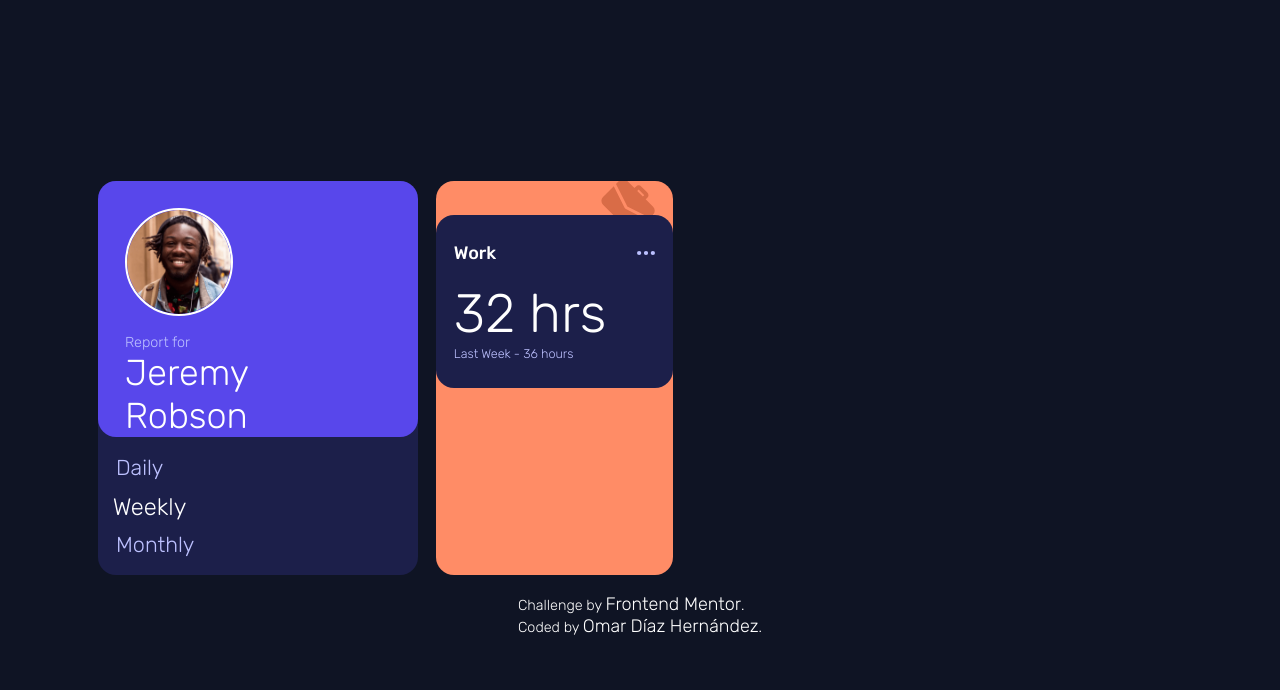
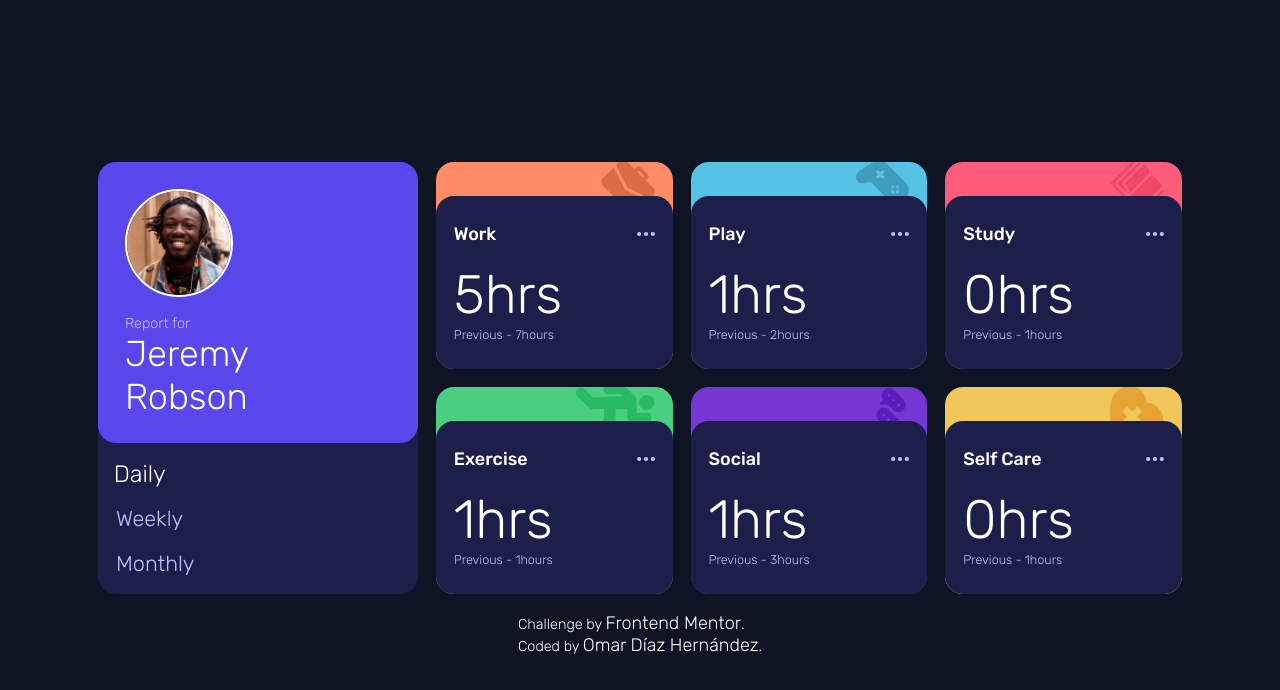
Before and after one commit to 0marD/Time-tracking-dashboard, a plain HTML site: page index.html in a window 1280 px wide. Both pictures are taken after a click on the element "Daily". Drawn offline with Linux system fonts and the light colour scheme.

Commit message:
JS modificaded

```diff
--- a/index.html
+++ b/index.html
@@ -18,7 +18,7 @@
   <link rel="stylesheet" href="./css/style.css">
 
   <!-- JavaScript -->
-  <script type="module" src="main.js"></script>
+  <script type="module" src="main-2.js"></script>
 
   <title>Frontend Mentor | Time tracking dashboard</title>
 
--- /dev/null
+++ b/main-2.js
@@ -0,0 +1,77 @@
+let response = await fetch("./data.json");
+let data = await response.json();
+
+let secondSection = document.querySelector(".section--secondary");
+
+let bgColors = [
+  "hsl(15, 100%, 70%)",
+  "hsl(195, 74%, 62%)",
+  "hsl(348, 100%, 68%)",
+  "hsl(145, 58%, 55%)",
+  "hsl(264, 64%, 52%)",
+  "hsl(43, 84%, 65%)",
+];
+
+let dailyArray = data.map((item) => item.timeframes.daily);
+let weeklyArray = data.map((item) => item.timeframes.weekly);
+let monthlyArray = data.map((item) => item.timeframes.monthly);
+
+let dailyBtn = document.querySelector("#daily");
+let weeklyBtn = document.querySelector("#weekly");
+let monthlyBtn = document.querySelector("#monthly");
+
+drawElements(weeklyArray);
+
+dailyBtn.addEventListener("click", () => {
+  drawElements(dailyArray);
+});
+
+weeklyBtn.addEventListener("click", () => {
+  drawElements(weeklyArray);
+});
+
+monthlyBtn.addEventListener("click", () => {
+  drawElements(monthlyArray);
+});
+
+function drawElements(array) {
+  secondSection.innerHTML = " ";
+  array.forEach((element, index) => {
+    let title = data[index].title;
+    let titleLowerCase = title.toLocaleLowerCase();
+
+    if (titleLowerCase == "self care") {
+      titleLowerCase = "self-care";
+    }
+
+    secondSection.innerHTML += `<section class="card" style="background-color:${bgColors[index]};">
+      <div class="card__background">
+        <img src="./images/icon-${titleLowerCase}.svg" alt="Background" class="card__background__image">
+      </div>
+      <div class="card__details">
+        <div class="card__details__top">
+          <p class="card__details__top__activity">${title}</p>
+          <img src="./images/icon-ellipsis.svg" alt="icon" class="card__details__top__option">
+        </div>
+        <div class="card__details__bottom">
+          <p class="card__details__bottom__hours">${element.current}hrs</p>
+          <p class="card__details__bottom__date">Previous - ${element.previous}hours</p>
+        </div>
+      </div>
+    </section> `;
+  });
+}
+
+("use strict");
+
+const tabs = document.querySelectorAll(".card__main__dates__frequency");
+
+tabs.forEach((eachTab, i) => {
+  tabs[i].addEventListener("click", () => {
+    tabs.forEach((eachTab, i) => {
+      tabs[i].classList.remove("card__main__dates__frequency--active");
+    });
+
+    tabs[i].classList.add("card__main__dates__frequency--active");
+  });
+});
```
